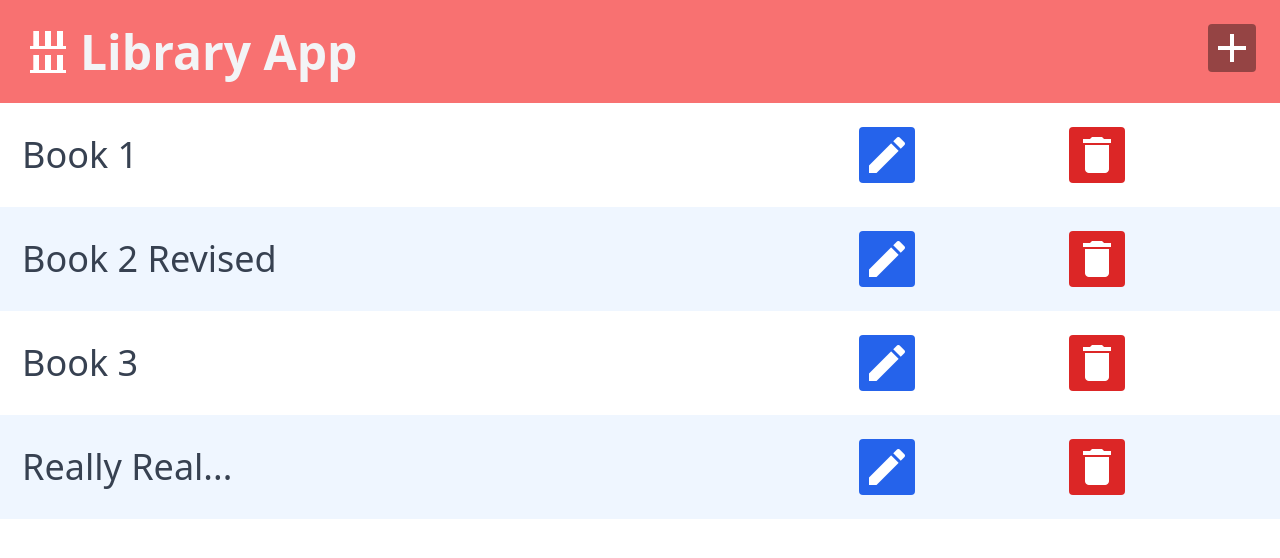
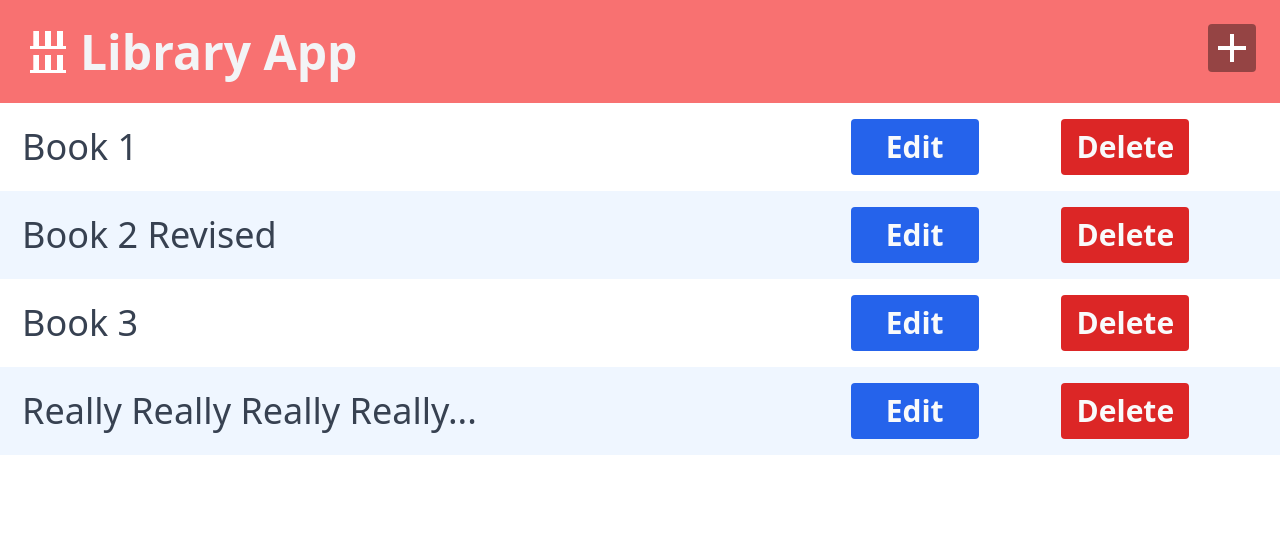
Before and after one commit to Jaypen-git/library-app, a React (Create React App) app: page / in a window 1280 px wide. Shown: the top 558 px of the page. Built offline with nearby package versions, Linux system fonts and the light colour scheme; data requests are answered from the project's data file.

Commit message:
adds styles for screens 960px+ wide

```diff
--- a/src/App.js
+++ b/src/App.js
@@ -6,11 +6,12 @@ import { BrowserRouter, Switch, Route } from 'react-router-dom';
 import EditBook from './EditBook';
 
 function App() {
+
   return (
     <BrowserRouter>
         <div className="App h-screen text-gray-700 text-lg">
           <Header />
-          <div>
+          <div className='mobile'>
             {/* Need to use react router to make a mobile menu */}
             <Switch>
               <Route exact path="/">
@@ -24,6 +25,11 @@ function App() {
               </Route>
             </Switch>
           </div>
+          <div className='pc hidden'>
+            <Header />
+            <Home />
+            <Form url={'http://localhost:8000/library'} method={'POST'}/>
+          </div>
         </div>
     </BrowserRouter>
   );
--- a/src/BookList.js
+++ b/src/BookList.js
@@ -18,20 +18,24 @@ const BookList = ({books}) => {
         })
     }
 
-    const shortenTitle = (title) => {
+    const FormatTitle = (title) => {
         let newString = '';
         let titleChars = Array.from(title);
 
-        if (WindowSize >= 640 && WindowSize < 768) {
+        if (WindowSize < 640) {
+            while (titleChars.length > 14) {
+                titleChars.pop();
+            }
+        } else if (WindowSize >= 640 && WindowSize < 768) {
+            while (titleChars.length > 16) {
+                titleChars.pop();
+            }
+        } else if (WindowSize >= 768 && WindowSize < 1000) {
             while (titleChars.length > 18) {
                 titleChars.pop();
             }
-        } else if (WindowSize >= 768 && WindowSize < 1024) {
-            while (titleChars.length > 24) {
-                titleChars.pop();
-            }
         } else {
-            while (titleChars.length > 14) {
+            while (titleChars.length > 30) {
                 titleChars.pop();
             }
         }
@@ -56,22 +60,24 @@ const BookList = ({books}) => {
                         if (!target.classList.contains('hidden')){
                             mainTitle.innerText = '';
                         } else {
-                            book.title.length > 14 ? mainTitle.innerText = shortenTitle(book.title) : mainTitle.innerText = book.title
+                            book.title.length > 14 ? mainTitle.innerText = FormatTitle(book.title) : mainTitle.innerText = book.title
                         }
                     }}>
                         {/* {console.log(book.title.length)} */}
                         <p className="col-span-4 text-3xl sm:text-4xl font-medium px-1.5 ml-2 main-title">
                             {/* this should be named by the mainTitle state */}
-                            { book.title.length > 14 ? shortenTitle(book.title) : book.title }
+                            { book.title.length > 14 ? FormatTitle(book.title) : book.title }
                         </p>
                         <Link to={"/edit/" + book.id}>
-                            <button className="col-span-1 bg-blue-600 m-2 w-12 h-12 sm:w-14 sm:h-14 text-center rounded flex justify-center align-center">
+                            {WindowSize < 960 && <button className="col-span-1 bg-blue-600 m-2 w-12 h-12 sm:w-14 sm:h-14 text-center rounded flex justify-center align-center">
                                 <img src={require("./images/pencil.png")} alt="edit" className="w-10 h-10 sm:w-12 sm:h-12 my-1"/>
-                            </button>
+                            </button>}
+                            {WindowSize >= 960 && <button className='bg-blue-600 text-gray-50 text-3xl w-32 h-14 rounded font-semibold'>Edit</button>}
                         </Link>
-                        <button className="col-span-1 bg-red-600 m-2 w-12 h-12 sm:w-14 sm:h-14 text-center rounded flex justify-center align-center" onClick={e => {handleDelete(e.target.parentNode.parentNode.id)}}>
+                        {WindowSize < 960 && <button className="col-span-1 bg-red-600 m-2 w-12 h-12 sm:w-14 sm:h-14 text-center rounded flex justify-center align-center" onClick={e => {handleDelete(e.target.parentNode.parentNode.id)}}>
                             <img src={require("./images/delete.png")} alt="delete" className="w-10 h-10 sm:w-12 sm:h-12 my-1"/>
-                        </button>
+                        </button>}
+                        {WindowSize >= 960 && <button className='bg-red-600 text-gray-50 text-3xl w-32 h-14 rounded font-semibold'>Delete</button>}
                         <div className="details hidden col-span-6">
                             <p className="col-span-4 text-2xl sm:text-3xl font-medium px-1.5 m-2 sm:m-3">{ `Title: ${book.title}` }</p>
                             <p className="col-span-4 text-2xl sm:text-3xl font-medium px-1.5 m-2 sm:m-3">{ `Author: ${book.author}` }</p>
```
